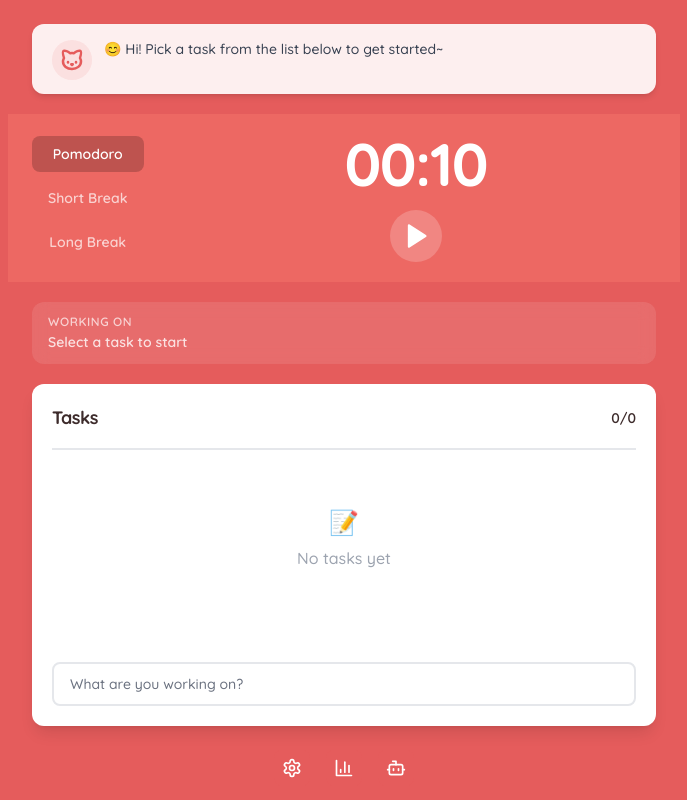
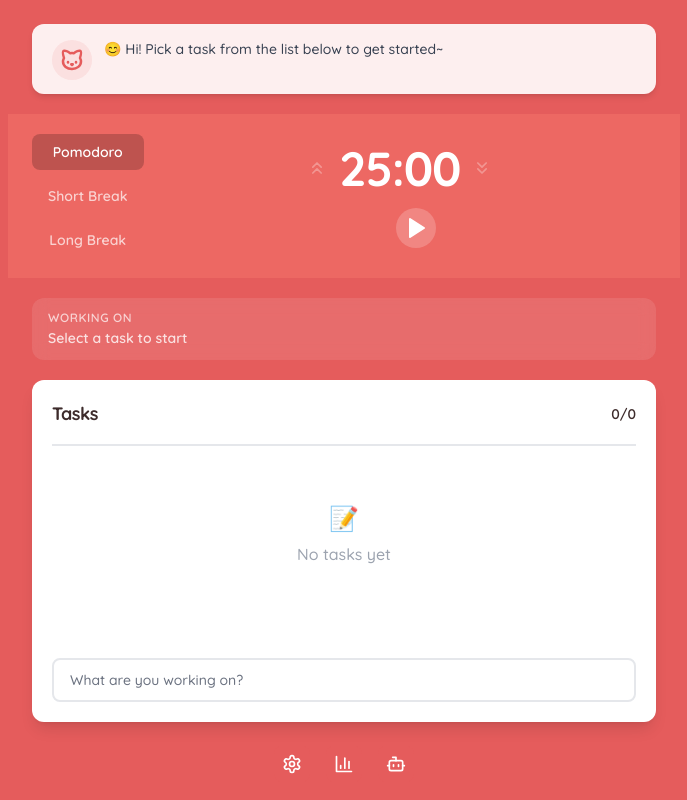
Before and after one commit to piggyzss/Tomato, a React (Vite) app: page / in a window 1280 px wide. Shown: the whole page, without its empty margins (296-983 px from the left). Built offline with nearby package versions, Linux system fonts and the light colour scheme.

Commit message:
fix: bugfix

```diff
--- a/scripts/clear-storage.js
+++ b/scripts/clear-storage.js
@@ -11,7 +11,7 @@ chrome.storage.local.clear(() => {
 // 或者只更新设置
 chrome.storage.local.set({
   settings: {
-    workDuration: 0.167, // 10秒
+    workDuration: 25, // 25分钟
     shortBreakDuration: 5,
     longBreakDuration: 15,
     pomodorosUntilLongBreak: 4,
@@ -22,5 +22,5 @@ chrome.storage.local.set({
     aiEnabled: false
   }
 }, () => {
-  console.log('Settings updated to 10 seconds!')
+  console.log('Settings updated to 25 minutes!')
 })
--- a/src/background/index.ts
+++ b/src/background/index.ts
@@ -23,7 +23,7 @@ chrome.runtime.onInstalled.addListener(async details => {
       lastResetDate: today,
       aiModePreference: 'builtin', // 默认使用内置 AI
       settings: {
-        workDuration: 10 / 60, // 10秒，方便调试
+        workDuration: 25, // 25分钟
         shortBreakDuration: 5,
         longBreakDuration: 15,
         pomodorosUntilLongBreak: 4,
--- a/src/components/AI/index.tsx
+++ b/src/components/AI/index.tsx
@@ -71,7 +71,7 @@ export default function AI({ onClose }: AIProps) {
         {(nextView || currentView) === 'catMessages' ? (
           <div
             key={nextView || currentView}
-            className="absolute inset-0 px-4 flex flex-col"
+            className="absolute inset-0 px-4 pb-4 flex flex-col"
             style={{
               animation:
                 nextView !== null
@@ -84,7 +84,7 @@ export default function AI({ onClose }: AIProps) {
         ) : (
           <div
             key={nextView || currentView}
-            className="absolute inset-0 px-4 overflow-y-auto scrollbar-thin scrollbar-thumb-white/20 scrollbar-track-transparent"
+            className="absolute inset-0 px-4 pb-4 overflow-y-auto scrollbar-thin scrollbar-thumb-white/20 scrollbar-track-transparent"
             style={{
               animation:
                 nextView !== null
--- a/src/components/Analysis/TaskFinishRate.tsx
+++ b/src/components/Analysis/TaskFinishRate.tsx
@@ -14,7 +14,7 @@ export default function TaskFinishRate({ onBack }: TaskFinishRateProps) {
   const { theme } = useSettingsStore()
   const { tasks } = useTaskStore()
 
-  const [timeRange, setTimeRange] = useState<TimeRange>('week')
+  const [timeRange, setTimeRange] = useState<TimeRange>('day')
   const [selectedTaskIds, setSelectedTaskIds] = useState<string[]>([])
 
   // Calculate task finish rate statistics
--- a/src/components/Analysis/TotalTime.tsx
+++ b/src/components/Analysis/TotalTime.tsx
@@ -18,7 +18,7 @@ export default function TotalTime({ onBack }: TotalTimeProps) {
   const { theme } = useSettingsStore()
   const { tasks } = useTaskStore()
 
-  const [timeRange, setTimeRange] = useState<TimeRange>('week')
+  const [timeRange, setTimeRange] = useState<TimeRange>('day')
   const [timeDisplayMode, setTimeDisplayMode] =
     useState<TimeDisplayMode>('working')
   const [taskGrouping, setTaskGrouping] = useState<TaskGrouping>('overall')
--- a/src/components/Analysis/index.tsx
+++ b/src/components/Analysis/index.tsx
@@ -65,7 +65,7 @@ export default function Analysis({ onClose }: AnalysisProps) {
         {/* 只渲染一个视图，使用 key 强制重新挂载 */}
         <div
           key={nextView || currentView}
-          className="absolute inset-0 px-4 overflow-y-auto scrollbar-thin scrollbar-thumb-white/20 scrollbar-track-transparent"
+          className="absolute inset-0 px-4 pb-4 overflow-y-auto scrollbar-thin scrollbar-thumb-white/20 scrollbar-track-transparent"
           style={{
             animation:
               nextView !== null
--- a/src/components/BigTimer.tsx
+++ b/src/components/BigTimer.tsx
@@ -1,8 +1,9 @@
 import { useTaskStore } from '@/store/useTaskStore'
 import { useTimerStore } from '@/store/useTimerStore'
+import { useSettingsStore } from '@/store/useSettingsStore'
 import { formatTime } from '@/utils/time'
 import { getStorage, setStorage } from '@/utils/storage'
-import { TimerReset, Play, Pause } from 'lucide-react'
+import { TimerReset, Play, Pause, ChevronsUp, ChevronsDown } from 'lucide-react'
 import { useEffect, useRef, useState } from 'react'
 
 // 定义计时器状态接口
@@ -27,10 +28,16 @@ export function BigTimer() {
   } = useTimerStore()
 
   const { currentTaskId, updateTask, tasks, setCurrentTask } = useTaskStore()
+  const { updateSettings } = useSettingsStore()
   const timerIntervalRef = useRef<NodeJS.Timeout | null>(null)
   const startTimeRef = useRef<number>(0)
   const hasLoadedRef = useRef(false)
   const [showNoTaskToast, setShowNoTaskToast] = useState(false)
+  const [showResetToast, setShowResetToast] = useState(false)
+  const [isAdjusting, setIsAdjusting] = useState(false)
+  const timerRef = useRef<HTMLDivElement>(null)
+  const startYRef = useRef<number>(0)
+  const startSecondsRef = useRef<number>(0)
 
   // 组件挂载时从 chrome.storage 恢复状态
   useEffect(() => {
@@ -154,12 +161,20 @@ export function BigTimer() {
   ])
 
   const handleStart = () => {
+    // 检查时间是否为0
+    if (isTimeUp) {
+      setShowResetToast(true)
+      setTimeout(() => setShowResetToast(false), 3000)
+      return
+    }
+
     // 检查是否选中了任务
     if (!currentTaskId) {
       setShowNoTaskToast(true)
       setTimeout(() => setShowNoTaskToast(false), 3000)
       return
     }
+
     setStatus('running')
 
     // 保存状态
@@ -204,49 +219,148 @@ export function BigTimer() {
   // 显示重置按钮的条件：正在运行、暂停或计时结束（时间为0）
   const showResetButton = status !== 'idle' || isTimeUp
 
+  // 滚动调整时间
+  const handleWheel = (e: React.WheelEvent) => {
+    // 只在 idle 或 paused 状态下允许调整
+    if (status === 'running') return
+
+    e.preventDefault()
+    const delta = e.deltaY > 0 ? -60 : 60 // 每次滚动调整1分钟
+    const newSeconds = Math.max(60, Math.min(3600, remainingSeconds + delta)) // 限制在1-60分钟
+    setRemainingSeconds(newSeconds)
+
+    // 同步到设置中（转换为分钟）
+    const newMinutes = Math.round(newSeconds / 60)
+    updateSettings({ workDuration: newMinutes })
+  }
+
+  // 触摸滑动调整时间
+  const handleTouchStart = (e: React.TouchEvent) => {
+    // 只在 idle 或 paused 状态下允许调整
+    if (status === 'running') return
+    setIsAdjusting(true)
+    startYRef.current = e.touches[0].clientY
+    startSecondsRef.current = remainingSeconds
+  }
+
+  const handleTouchMove = (e: React.TouchEvent) => {
+    if (!isAdjusting || status === 'running') return
+
+    const deltaY = startYRef.current - e.touches[0].clientY
+    const deltaSeconds = Math.floor(deltaY / 2) * 60 // 每2px调整1分钟
+    const newSeconds = Math.max(60, Math.min(3600, startSecondsRef.current + deltaSeconds))
+    setRemainingSeconds(newSeconds)
+  }
+
+  const handleTouchEnd = () => {
+    setIsAdjusting(false)
+
+    // 触摸结束时同步到设置中（转换为分钟）
+    const newMinutes = Math.round(remainingSeconds / 60)
+    updateSettings({ workDuration: newMinutes })
+  }
+
   return (
     <div className="w-full flex flex-col items-center justify-center relative">
-      {/* Toast Notification */}
+      {/* Toast Notifications */}
       {showNoTaskToast && (
-        <div className="absolute -top-16 left-1/2 transform -translate-x-1/2 bg-white text-tomato px-4 py-2 rounded-lg shadow-lg text-sm font-semibold animate-bounce z-50">
+        <div className="absolute -top-16 left-1/2 transform -translate-x-1/2 bg-white text-tomato px-4 py-2 rounded-lg shadow-lg text-sm font-semibold animate-bounce z-50 whitespace-nowrap">
           Please select a task first!
         </div>
       )}
 
-      {/* Timer Display */}
-      <div className="text-6xl font-bold text-white leading-none mb-4 tracking-tight">
+      {showResetToast && (
+        <div className="absolute -top-16 left-1/2 transform -translate-x-1/2 bg-white text-tomato px-4 py-2 rounded-lg shadow-lg text-sm font-semibold animate-bounce z-50 whitespace-nowrap">
+          Please click the reset button first!
+        </div>
+      )}
+
+      {/* Timer Display with Adjustment Indicators */}
+      <div className="flex items-center justify-center mb-4 w-full -ml-8">
+        <div className="relative group flex items-center gap-3">
+          {/* Left Arrow Indicator (Up) */}
+          {status !== 'running' && (
+            <div className="opacity-30 flex-shrink-0">
+              <ChevronsUp size={20} className="text-white" strokeWidth={2} />
+            </div>
+          )}
+
+          {/* Timer */}
+          <div
+            ref={timerRef}
+            className={`text-5xl font-bold text-white leading-none tracking-tight select-none transition-all ${
+              status !== 'running' ? 'cursor-ns-resize hover:scale-105' : ''
+            }`}
+            onWheel={handleWheel}
+            onTouchStart={handleTouchStart}
+            onTouchMove={handleTouchMove}
+            onTouchEnd={handleTouchEnd}
+          >
             {formatTime(remainingSeconds)}
+          </div>
+
+          {/* Right Arrow Indicator (Down) */}
+          {status !== 'running' && (
+            <div className="opacity-30 flex-shrink-0">
+              <ChevronsDown size={20} className="text-white" strokeWidth={2} />
+            </div>
+          )}
+
+          {/* Tooltip */}
+          {status !== 'running' && (
+            <div className="absolute top-full left-1/2 -translate-x-1/2 mt-2 px-2 py-1 bg-white/90 text-tomato text-xs rounded whitespace-nowrap opacity-0 group-hover:opacity-100 transition-opacity pointer-events-none">
+              Scroll or swipe to adjust time
+            </div>
+          )}
+        </div>
       </div>
 
       {/* Control Buttons */}
       <div className="flex items-center gap-3">
         {status === 'running' ? (
+          <div className="relative group">
             <button
               onClick={handleStop}
-            className="p-3 bg-white/20 hover:bg-white/30 rounded-full active:scale-95 transition-all"
-            title="Pause"
+              className="p-2 bg-white/20 hover:bg-white/30 rounded-full active:scale-95 transition-all"
             >
-            <Pause size={28} className="text-white" fill="white" />
+              <Pause size={24} className="text-white" fill="white" />
             </button>
+            {/* Tooltip */}
+            <div className="absolute top-full left-1/2 -translate-x-1/2 mt-2 px-2 py-1 bg-white/90 text-tomato text-xs rounded whitespace-nowrap opacity-0 group-hover:opacity-100 transition-opacity pointer-events-none">
+              Pause
+            </div>
+          </div>
         ) : (
+          <div className="relative group">
             <button
               onClick={handleStart}
               disabled={isTimeUp}
-            className="p-3 bg-white/20 hover:bg-white/30 rounded-full active:scale-95 transition-all disabled:opacity-50 disabled:cursor-not-allowed disabled:hover:bg-white/20 disabled:active:scale-100"
-            title={status === 'paused' ? 'Resume' : 'Start'}
+              className="p-2 bg-white/20 hover:bg-white/30 rounded-full active:scale-95 transition-all disabled:opacity-50 disabled:cursor-not-allowed disabled:hover:bg-white/20 disabled:active:scale-100"
             >
-            <Play size={28} className="text-white" fill="white" />
+              <Play size={24} className="text-white" fill="white" />
             </button>
+            {/* Tooltip */}
+            {!isTimeUp && (
+              <div className="absolute top-full left-1/2 -translate-x-1/2 mt-2 px-2 py-1 bg-white/90 text-tomato text-xs rounded whitespace-nowrap opacity-0 group-hover:opacity-100 transition-opacity pointer-events-none">
+                {status === 'paused' ? 'Resume' : 'Start'}
+              </div>
+            )}
+          </div>
         )}
 
         {showResetButton && (
+          <div className="relative group">
             <button
               onClick={handleReset}
               className="p-2 text-white hover:text-white/80 transition-colors"
-            title="Reset"
             >
               <TimerReset size={24} className="text-white" />
             </button>
+            {/* Tooltip */}
+            <div className="absolute top-full left-1/2 -translate-x-1/2 mt-2 px-2 py-1 bg-white/90 text-tomato text-xs rounded whitespace-nowrap opacity-0 group-hover:opacity-100 transition-opacity pointer-events-none">
+              Reset
+            </div>
+          </div>
         )}
       </div>
     </div>
--- a/src/components/SettingsPanel.tsx
+++ b/src/components/SettingsPanel.tsx
@@ -168,7 +168,7 @@ export default function SettingsPanel({ onClose }: SettingsPanelProps) {
         {/* 只渲染一个视图，使用 key 强制重新挂载 */}
         <div
           key={nextView || currentView}
-          className="absolute inset-0 px-4 overflow-y-auto scrollbar-thin scrollbar-thumb-white/20 scrollbar-track-transparent"
+          className="absolute inset-0 px-4 pb-4 overflow-y-auto scrollbar-thin scrollbar-thumb-white/20 scrollbar-track-transparent"
           style={{
             animation:
               nextView !== null
--- a/src/utils/storage.ts
+++ b/src/utils/storage.ts
@@ -7,7 +7,7 @@ const defaultData: Partial<StorageData> = {
   pomodoroRecords: [],
   aiHistory: [],
   settings: {
-    workDuration: 10 / 60, // 10秒，方便调试
+    workDuration: 25, // 25分钟
     shortBreakDuration: 5,
     longBreakDuration: 15,
     pomodorosUntilLongBreak: 4,
```
Also changed, not shown: src/components/Settings/LanguageSettings.tsx (+4 -26 lines). Lines whose indentation alone changed are shown as unchanged.
